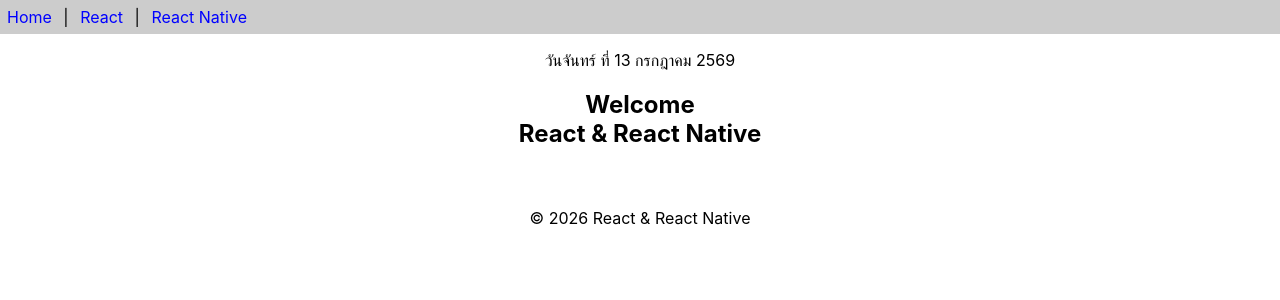
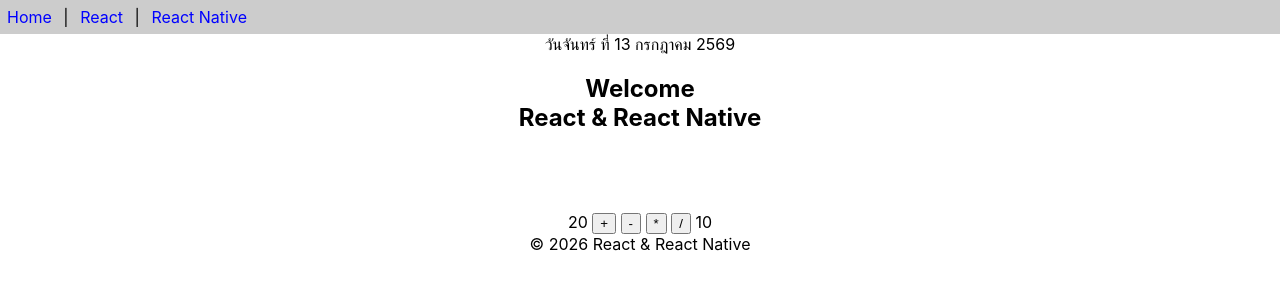
Before and after one commit to thinnak7-jpg/app1, a React (Create React App) app: page / in a window 1280 px wide. Shown: the top 300 px of the page. Built offline with nearby package versions, Linux system fonts and the light colour scheme.

Commit message:
new calculator

```diff
--- a/src/App.js
+++ b/src/App.js
@@ -1,18 +1,24 @@
 import React from "react";
 import { Header, Content, Footer } from "./func-components";
 import Calendar from "./class-components";
+import { Calculator2 } from "./calculator";
+
 function App() {
-    return (
-        <>
+  return (
+    <>
+      <Header />
 
-            <Header />
-            <p><center><Calendar /></center></p>
-            <Content />
+      <center>
+        <Calendar />
+      </center>
 
-            <Footer />
+      <Content />
 
-        </>
-    );
+      <Calculator2 />
+
+      <Footer />
+    </>
+  );
 }
 
 export default App;
--- /dev/null
+++ b/src/calculator.js
@@ -0,0 +1,25 @@
+import React from 'react';
+
+export function Calculator2() {
+  const n1 = 20;
+  const n2 = 10;
+
+  const calculate = (op) => {
+    const c = `${n1} ${op} ${n2}`;
+    const r = eval(c);
+    alert(`${c} = ${r}`);
+  };
+
+  return (
+    <div style={{ textAlign: 'center', marginTop: 20 }}>
+      <span>{n1}</span>&nbsp;
+
+      <button onClick={() => calculate('+')}>+</button>&nbsp;
+      <button onClick={() => calculate('-')}>-</button>&nbsp;
+      <button onClick={() => calculate('*')}>*</button>&nbsp;
+      <button onClick={() => calculate('/')}>/</button>&nbsp;
+
+      <span>{n2}</span>
+    </div>
+  );
+}
```
